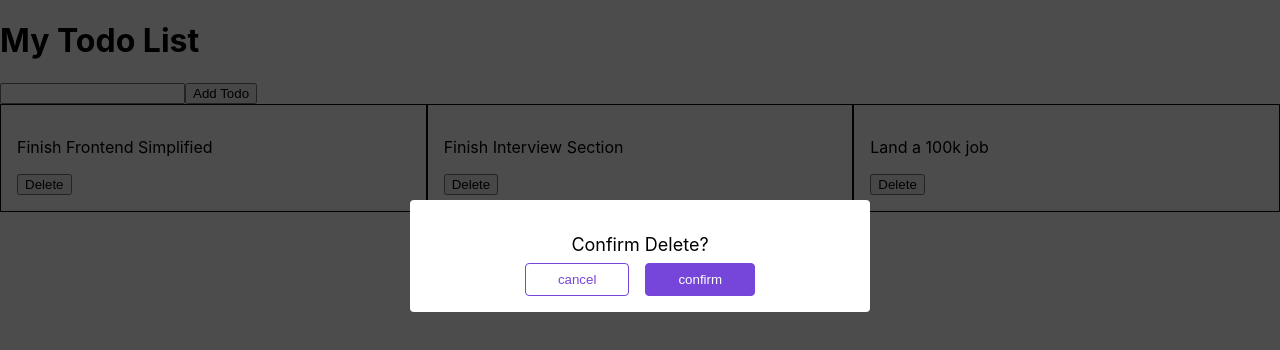
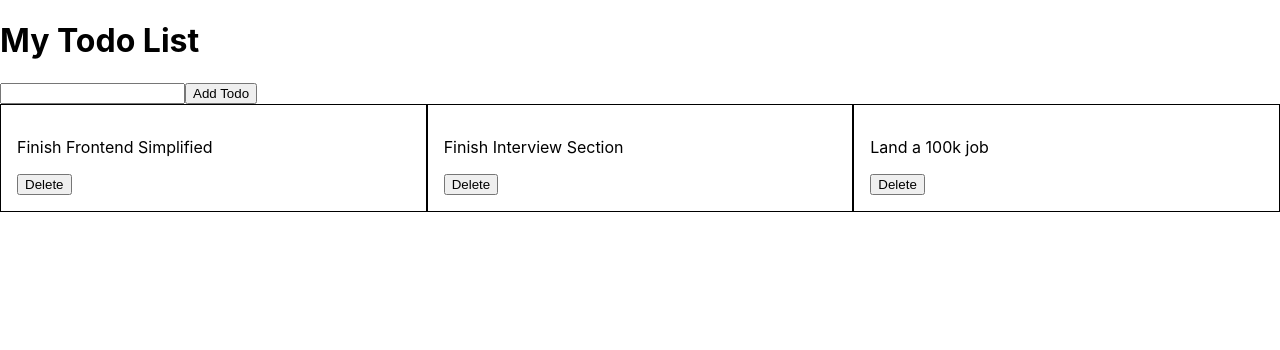
Before and after one commit to Morgan123321/React-crash-course, a React (Create React App) app: page / in a window 1280 px wide. Shown: the top 350 px of the page. Built offline with nearby package versions, Linux system fonts and the light colour scheme.

Commit message:
finish modal

```diff
--- a/src/App.jsx
+++ b/src/App.jsx
@@ -25,7 +25,7 @@ setShowModal(false)
 
 useEffect(()=>{
   console.log('ONLY on mount')
-  setShowModal(!showModal)
+
 }, [])
 
 useEffect(()=> {
--- a/src/components/Modal.jsx
+++ b/src/components/Modal.jsx
@@ -6,11 +6,11 @@ function Modal({title, cancelModal, confirmModal}) {
                 <p className="modal__title">{title}</p>
                 <div className="modal__buttons">
                     <button
-                    onClick={()=> console.log("cancel")}
+                    onClick={cancelModal}
                     className="btn btn__cancel">
                     cancel
                     </button>
-                    <button onClick={()=> console.log("confirm")} className="btn">confirm</button>
+                    <button onClick={confirmModal} className="btn">confirm</button>
                 </div>
             </div>
 
```
